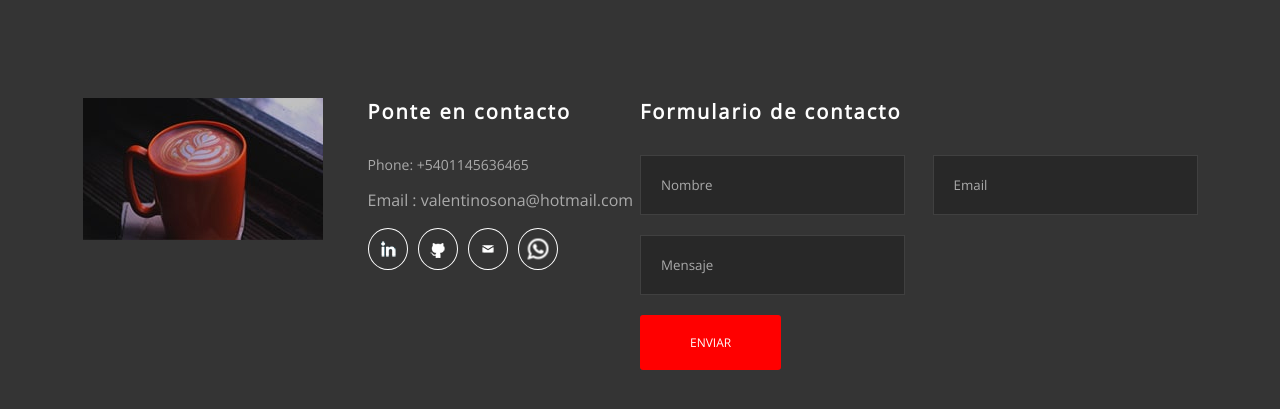
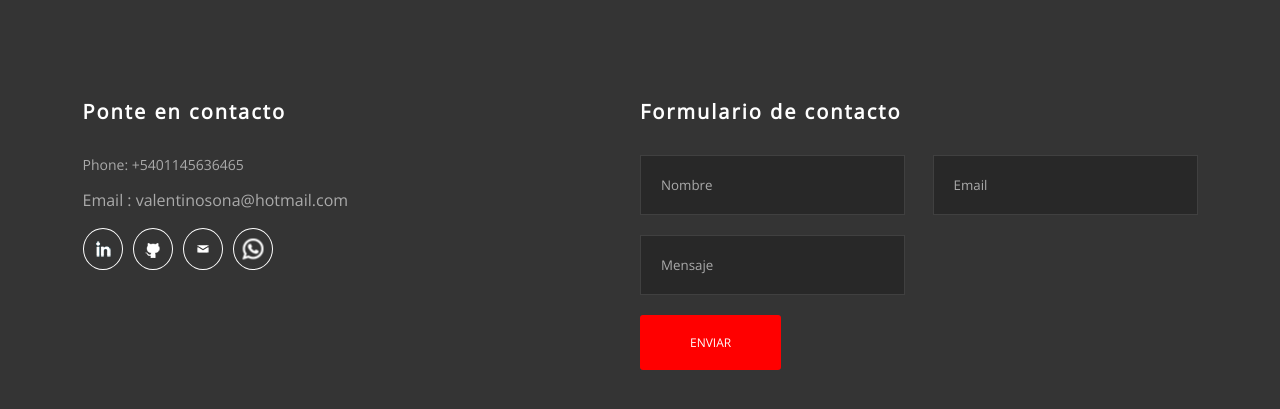
Before and after one commit to ValentinoSona/Portafolio, a plain HTML site: page index.html in a window 1280 px wide. Shown: the part 3950-4359 px from the top of the page. Drawn offline with nearby package versions, Linux system fonts and the light colour scheme.

Commit message:
footer change

```diff
--- a/index.html
+++ b/index.html
@@ -178,9 +178,6 @@
 		<div class="site-container">
 			<div class="footer-inner">
 				<div class="footer-info">
-					<div class="footer-info__left">
-						<img src="./images/footer-img.jpg" alt="about me image">
-					</div>
 					<div class="footer-info__right">
 						<h5>Ponte en contacto</h5>
 						<p class="footer-phone">Phone: +5401145636465</p>
```
Also changed, not shown: images/walkator-klMii3cR9iI-unsplash-footer.jpg (added).
